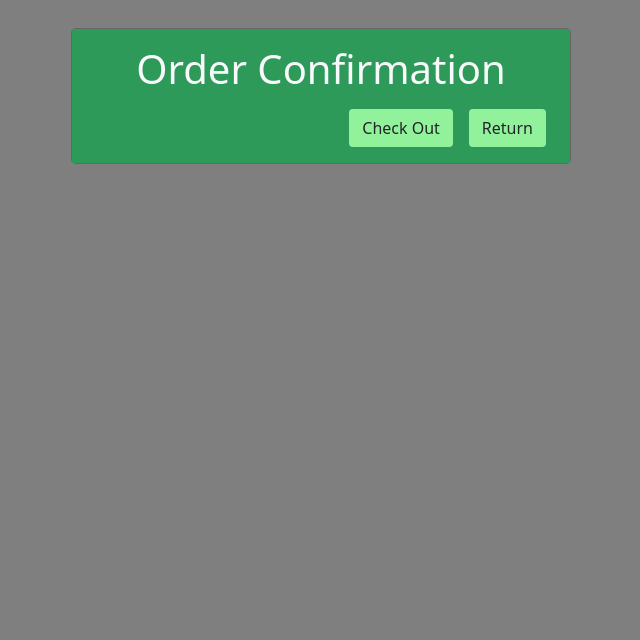
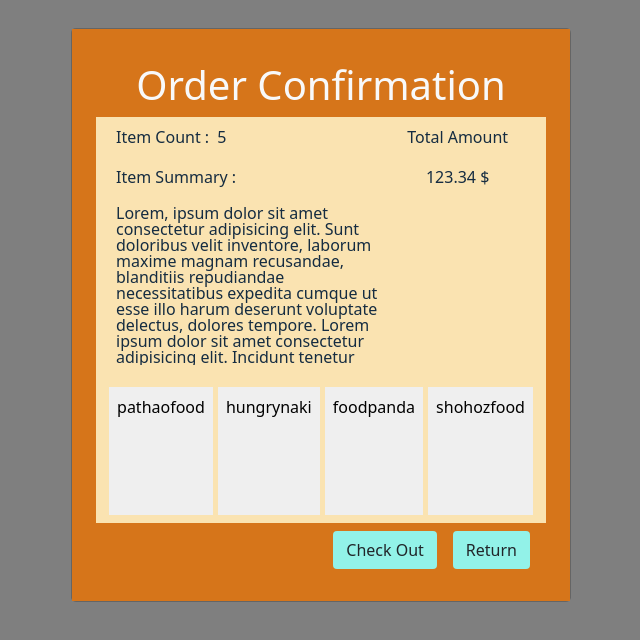
Before and after one commit to Marshmalow212/Foodies_hub, a React (Create React App) app in the folder frontend/: page /cart in a window 1280 px wide. Both pictures are taken after a click on the button "Confirm". Shown: the top 640 px of the page, without its empty margins (319-959 px from the left). Built offline with nearby package versions, Linux system fonts and the light colour scheme; a web font is replaced by a local one.

Commit message:
order delivery ui complete

```diff
--- a/frontend/src/Delivery/CheckOut.js
+++ b/frontend/src/Delivery/CheckOut.js
@@ -10,6 +10,14 @@ class CheckOut extends Component {
                 leftBtn:"Pay",
                 rightBtn:"Cancel",
                 mainTitle:"Check Out"
+            },
+            confirmList:{
+                checkout_item_count:5,
+                checkout_item_summary:'Lorem, ipsum dolor sit amet consectetur adipisicing elit. Sunt doloribus velit inventore, laborum maxime magnam recusandae, blanditiis repudiandae necessitatibus expedita cumque ut esse illo harum deserunt voluptate delectus, dolores tempore. Lorem ipsum dolor sit amet consectetur adipisicing elit. Incidunt tenetur nihil optio repudiandae ut consequatur laboriosam quidem alias, illo hic, quam tempora porro perferendis autem accusantium tempore ea, architecto a.',
+                checkout_total_amount:124.23,
+                checkout_deliveryvendor:'Pathao Food',
+                checkout_delivery_charge:5.77,
+                checkout_pay_amount:130.00
             }
         }
     }
@@ -17,7 +25,7 @@ class CheckOut extends Component {
     render() {
         return (
             <div>
-                <CartModal bodydata={this.state.pageProperty} />
+                <CartModal bodydata={this.state.pageProperty} confirmdata={this.state.confirmList} />
             </div>
         );
     }
--- a/frontend/src/Delivery/DeliverySummary.js
+++ b/frontend/src/Delivery/DeliverySummary.js
@@ -10,7 +10,27 @@ class DeliverySummary extends Component {
 
     render() {
         return (
-            <div>
+            <div id="deliverysummary" className="container">
+                <div className="d-flex flex-row pt-2 pb-2">
+                    <div className="col-md text-left">
+                        <div className="deliverysummaryinfo">
+                            <p>Item Count</p>
+                            <p>Item Count</p>
+                            <p>Item Summary</p>
+                            <p>Item Summary</p>
+                            <p>Total Amount</p>
+                            <p>124.23 $</p>
+                            <p>Delivery by</p>
+                            <p>Pathao Food (+ 5.77 $)</p>
+                        </div>
+                    </div>
+                    <div className="col-md text-center">
+                        <div>
+                            <p>Amount To Be Paid</p>
+                            <p>130.00 $</p>
+                        </div>
+                    </div>
+                </div>
 
             </div>
         );
--- a/frontend/src/Order/OrderConfirmation.js
+++ b/frontend/src/Order/OrderConfirmation.js
@@ -10,7 +10,7 @@ class OrderConfirmation extends Component {
                 rightBtn: "Return",
                 mainTitle: "Order Confirmation"
             },
-            orderData:{
+            orderList:{
                 order_item_count:5,
                 order_summary:'Lorem, ipsum dolor sit amet consectetur adipisicing elit. Sunt doloribus velit inventore, laborum maxime magnam recusandae, blanditiis repudiandae necessitatibus expedita cumque ut esse illo harum deserunt voluptate delectus, dolores tempore. Lorem ipsum dolor sit amet consectetur adipisicing elit. Incidunt tenetur nihil optio repudiandae ut consequatur laboriosam quidem alias, illo hic, quam tempora porro perferendis autem accusantium tempore ea, architecto a.',
                 order_total_amount:123.34
@@ -20,7 +20,7 @@ class OrderConfirmation extends Component {
 
     render() {
         return (
-            <CartModal bodydata={this.state.pageProperty}  />
+            <CartModal bodydata={this.state.pageProperty} orderdata={this.state.orderList}  />
         );
     }
 }
--- a/frontend/src/Order/OrderSummary.js
+++ b/frontend/src/Order/OrderSummary.js
@@ -13,7 +13,7 @@ class OrderSummary extends Component {
 
     render() {
         return (
-            <div id="ordersummary" className="">
+            <div id="ordersummary" className="container">
                <div className="d-flex ordersummarybody ">
                  <div className="col-md-8 ">
                      <div className="list-inline-block ">
@@ -21,12 +21,13 @@ class OrderSummary extends Component {
                          <p className="list-inline-item">{this.state.order_item_count}</p>
                      </div>
                      <div className="list-inline-block ">
-                         <p className="list-inline-item lh-1">{this.state.order_summary} </p>
+                         <p className="list-inline-item lh-2">Item Summary : </p>
+                         <p className="list-inline-item lh-1 overflow-auto ordersummarylist ">{this.state.order_summary} </p>
                      </div>
                  </div>
                  <div className="col-md-4 text-center ">
                      <p>Total Amount</p>
-                     <p>{this.state.order_total_amount} &dollar;</p>
+                     <p>{this.state.order_total_amount} $</p>
                      </div>
                 </div>
 
--- a/frontend/src/Router.js
+++ b/frontend/src/Router.js
@@ -11,12 +11,14 @@ import CartItemCard from './Templates/CartItemCard';
 import Cart from './Order/Cart';
 import OrderConfirmation from './Order/OrderConfirmation';
 import CheckOut from './Delivery/CheckOut';
+import DeliverySummary from './Delivery/DeliverySummary';
 
 const Router = ()=> {
         return (
             <Switch>
-            <Route exact path={'/test'} component={Test}></Route>
+            {/* <Route exact path={'/test'} component={Test}></Route> */}
             {/* <Route exact path={'/'} component={App}></Route> */}
+            <Route exact path={'/dev'} component={DeliverySummary}></Route>
             <Route exact path={'/'} component={Home}></Route>
             <Route exact path={'/restaurant'} component={Restaurant}></Route>
             <Route exact path={'/food'} component={Food}></Route>
--- a/frontend/src/Templates/CartModal.js
+++ b/frontend/src/Templates/CartModal.js
@@ -1,50 +1,102 @@
-import React from 'react';
+import React, { useState } from 'react';
 import CartItemCard from './CartItemCard';
-import {Modal} from 'reactstrap';
-import {useHistory} from 'react-router-dom';
+import { Modal,Alert } from 'reactstrap';
+import { useHistory } from 'react-router-dom';
+import OrderSummary from '../Order/OrderSummary';
+import DeliveryVendors from '../Delivery/DeliveryVendors';
+import DeliverySummary from '../Delivery/DeliverySummary';
+import PaymentVendors from '../Delivery/PaymentVendors';
 
-function CartModal(props){
+function CartModal(props) {
 
 
-        let state={
-            pageProperty:{
-                leftBtn:props.bodydata.leftBtn,
-                rightBtn:props.bodydata.rightBtn,
-                mainTitle:props.bodydata.mainTitle
+    let state = {
+        pageProperty: {
+            leftBtn: props.bodydata.leftBtn,
+            rightBtn: props.bodydata.rightBtn,
+            mainTitle: props.bodydata.mainTitle
         },
-            itemList:props.itemdata
+        itemList: props.itemdata,
+        orderList: props.orderdata,
+        confirmList: props.confirmdata
     }
+    console.log(state);
     let history = useHistory();
+    const [payDone,setPayDone] = useState(false);
 
     let cartItem = (<div className="cart-item-list">
-    {state.itemList?(state.itemList.map((info,key)=>{
-       return (<div key={key}><CartItemCard itemProperty={info}/></div>);
-    })):""}
+        {state.itemList ? (state.itemList.map((info, key) => {
+            return (<div key={key}><CartItemCard itemProperty={info} /></div>);
+        })) : ""}
     </div>);
 
-const routeForward = ()=>{
-    if(state.itemList){
+    let orderSummary = (
+                    state.orderList?(<div className="order-confirmation-info"><OrderSummary orderdata={state.orderList} />
+                    <DeliveryVendors /></div>):""
+                    );
+
+    let checkOut = (state.confirmList?(<div id="checkoutinfo"><DeliverySummary/> <PaymentVendors/></div>):"")
+
+    let payAlert = (payDone?<div className="float-top"><Alert color="success">Payment Successful!</Alert></div>:'');
+
+
+    const routeForward = () => {
+        if (state.itemList) {
+            history.push('/order-confirmation');
+        }
+        else if(state.orderList){
+            history.push('/checkout');
+        }
+        else if(state.confirmList){
+            setPayDone(true);
+            setTimeout(() => {
+                setPayDone(false);
+            }, 2000);
+        }
+
+    }
+
+    const routeBackward = () => {
+        if(state.orderList){
+            history.push('/cart');
+        }
+        else if(state.confirmList){
             history.push('/order-confirmation');
         }
     }
 
 
     return (
+        <div>
+            <Modal isOpen={payDone}>
+            {payAlert}
+            </Modal>
+
             <Modal isOpen={true}  >
+
             <div id="order-cart">
                 <div className="display-6 text-center p-2 text-light">{state.pageProperty.mainTitle}</div>
-                    {/* cart item list */}
+                {/* cart item list for order place */}
                 {cartItem}
+
+                {/* order summary for order confirmation */}
+                {orderSummary}
+
+                {/* checkout for delivery*/}
+                {checkOut}
 
 
 
                 <div className="mt-2 mb-2 d-flex justify-content-end order-cart-btn">
-                        <div className=""><button type="button" className="btn" onClick={()=>routeForward()}>{state.pageProperty.leftBtn}</button></div>
-                        <div className=""><button type="button" className="btn">{state.pageProperty.rightBtn}</button></div>
+                    <div className=""><button type="button" className="btn" onClick={() => routeForward()}>{state.pageProperty.leftBtn}</button></div>
+                    <div className=""><button type="button" className="btn" onClick={() => routeBackward()}>{state.pageProperty.rightBtn}</button></div>
                 </div>
             </div>
 
         </Modal>
+
+        </div>
+
     );
 }
 
--- a/frontend/src/index.css
+++ b/frontend/src/index.css
@@ -42,7 +42,7 @@ a {
 
 /* order cart item styles */
 #cart-item-card .item-card-body{
-  background: #8DEB6C;
+  background: #ebbab7;
   /* color: #E9F5F3; */
 
   height: 20%;
@@ -73,13 +73,13 @@ a {
 /* order cart body styles */
 
 #order-cart{
-  background:rgba(46, 154, 89, 1) ;
-  padding: 0.5rem;
+  background:rgb(214, 117, 26) ;
+  padding: 1.5rem;
 }
 #order-cart .cart-item-list{
   max-height: 30rem;
   overflow: auto;
-  background: rgb(107, 177, 134);
+  background: rgb(250, 227, 177);
 
 }
 #order-cart .order-cart-btn div{
@@ -87,7 +87,48 @@ a {
 }
 #order-cart .order-cart-btn div button{
   margin: auto;
-  background: rgba(146, 242, 156, 1);
+  background: rgb(146, 242, 232);
   font-size: 1rem;
 
 }
+
+/* order confirmation styles */
+
+#ordersummary .ordersummarylist{
+  height: 10rem;
+}
+
+
+#order-cart .order-confirmation-info{
+  background: rgb(250, 227, 177);
+  color: rgb(21, 44, 65);
+  font-weight: 2rem;
+  padding: .5rem;
+  /* height: 15rem; */
+  /* overflow: hidden; */
+}
+
+/* delivery vendors item styles */
+#deliveryvendors .deliveryvendorsbody button{
+  height: 8rem;
+}
+
+/* delivery summary styles */
+
+#deliverysummary .deliverysummaryinfo{
+  line-height: 0.8rem;
+  /* font-weight: 2rem; */
+}
+
+/* payment vendors styles */
+#paymentvendors .paymentvendorsbody button{
+  height: 8rem;
+  width: 6rem;
+}
+
+#checkoutinfo{
+  background: rgb(250, 227, 177);
+  color: rgb(21, 44, 65);
+  font-weight: 2rem;
+  padding: .5rem;
+}
```
Also changed, not shown: frontend/src/setupTests.js (line endings or trailing spaces). Lines whose indentation alone changed are shown as unchanged.
